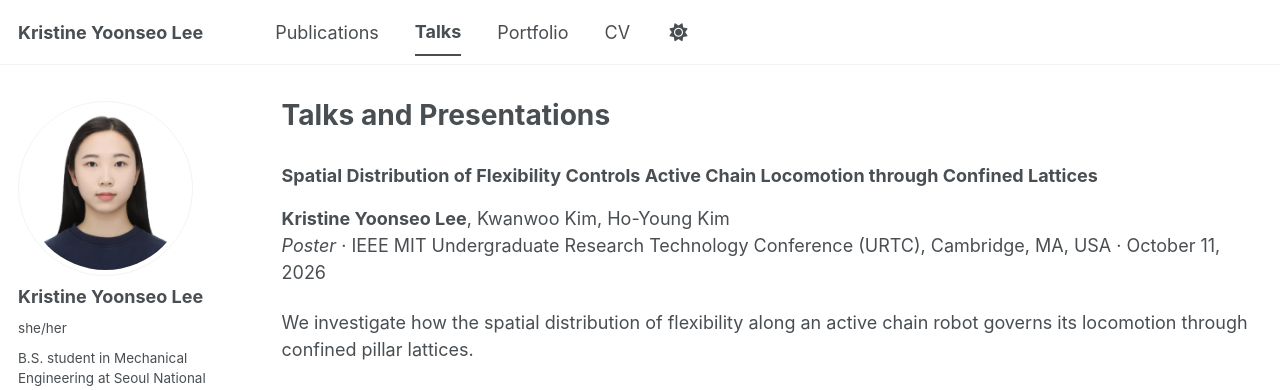
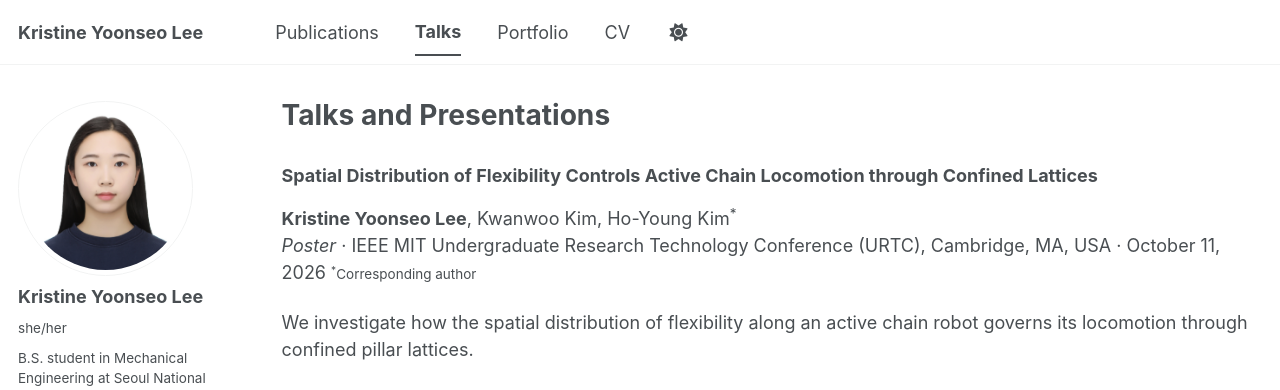
Before and after one commit to kristineyslee/kristineyslee.github.io, a Jekyll site: the page built from _pages/talks.html, in a window 1280 px wide. Shown: the top 390 px of the page. Built offline with Jekyll 4.4.1, drawn with Linux system fonts in a browser that asks for light colours; a style sheet for code colours, icons or effects is not loaded.

Commit message:
Update talks.html

```diff
--- a/_pages/talks.html
+++ b/_pages/talks.html
@@ -8,8 +8,9 @@ author_profile: true
 <h3>Spatial Distribution of Flexibility Controls Active Chain Locomotion through Confined Lattices</h3>
 
 <p>
-  <b>Kristine Yoonseo Lee</b>, Kwanwoo Kim, Ho-Young Kim<br>
+  <b>Kristine Yoonseo Lee</b>, Kwanwoo Kim, Ho-Young Kim<sup>*</sup><br>
   <i>Poster</i> · IEEE MIT Undergraduate Research Technology Conference (URTC), Cambridge, MA, USA · October 11, 2026
+  <small><sup>*</sup>Corresponding author</small>
 </p>
 
 <p>We investigate how the spatial distribution of flexibility along an active chain robot governs its locomotion through confined pillar lattices.</p>
```
